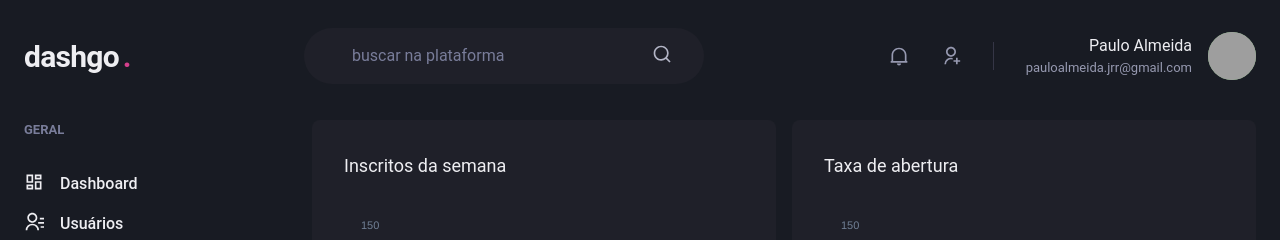
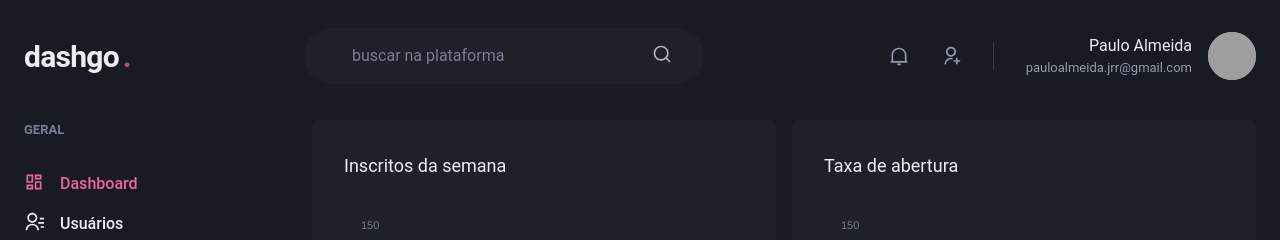
Before and after one commit to paulojrr/dashgo, a Next.js app: page /dashboard in a window 1280 px wide. Shown: the top 240 px of the page. Built offline with nearby package versions, Linux system fonts and the light colour scheme; grey boxes are pictures that could not be loaded.

Commit message:
Sinalizando link ativo

```diff
--- /dev/null
+++ b/src/components/ActiveLink.tsx
@@ -0,0 +1,37 @@
+import { useRouter } from 'next/dist/client/router';
+import Link, { LinkProps } from 'next/link';
+import { cloneElement, ReactElement } from 'react';
+
+interface ActiveLinkProps extends LinkProps {
+  children: ReactElement;
+  shouldMatchExactHref?: boolean;
+}
+
+export function ActiveLink({
+  children,
+  shouldMatchExactHref = false,
+  ...rest
+}: ActiveLinkProps) {
+  const { asPath } = useRouter();
+
+  let isActive = false;
+
+  if (shouldMatchExactHref && (asPath === rest.href || asPath === rest.as)) {
+    isActive = true;
+  }
+
+  if (
+    !shouldMatchExactHref &&
+    (asPath.startsWith(String(rest.href)) || asPath.startsWith(String(rest.as)))
+  ) {
+    isActive = true;
+  }
+
+  return (
+    <Link {...rest}>
+      {cloneElement(children, {
+        color: isActive ? 'pink.400' : 'gray.50',
+      })}
+    </Link>
+  );
+}
--- a/src/components/Sidebar/NavLink.tsx
+++ b/src/components/Sidebar/NavLink.tsx
@@ -1,11 +1,11 @@
 import {
   Icon,
   Link as ChakraLink,
+  LinkProps as ChakraLinkProps,
   Text,
-  LinkProps as ChakraLinkProps,
 } from '@chakra-ui/react';
 import { ElementType } from 'react';
-import Link from 'next/link';
+import { ActiveLink } from '../ActiveLink';
 
 interface NavLinkProps extends ChakraLinkProps {
   icon: ElementType;
@@ -15,13 +15,13 @@
 
 export function NavLink({ icon, children, href, ...rest }: NavLinkProps) {
   return (
-    <Link href={href} passHref>
+    <ActiveLink href={href} passHref>
       <ChakraLink display="flex" align="center" {...rest}>
         <Icon as={icon} fontSize="20" />
         <Text ml="4" fontWeight="medium">
           {children}
         </Text>
       </ChakraLink>
-    </Link>
+    </ActiveLink>
   );
 }
```
